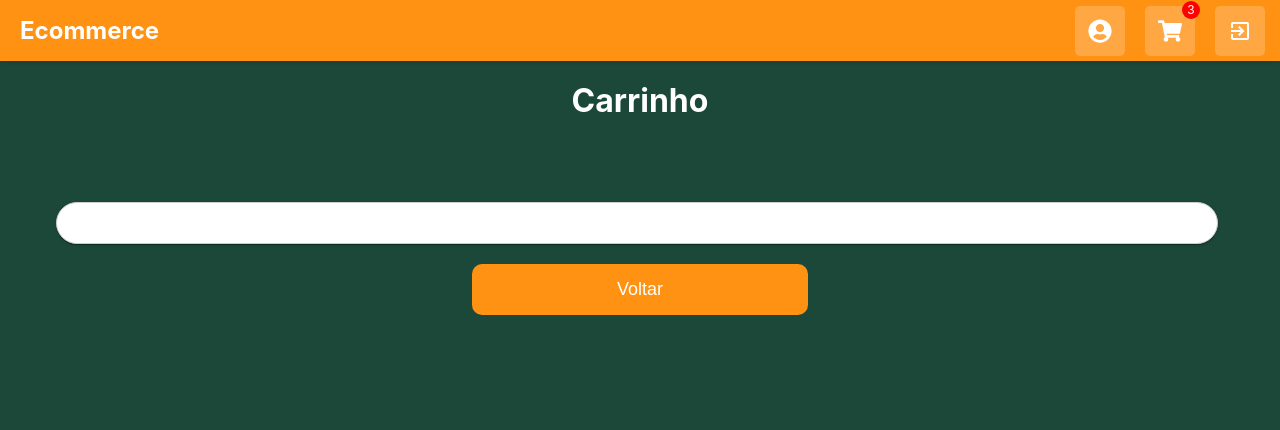
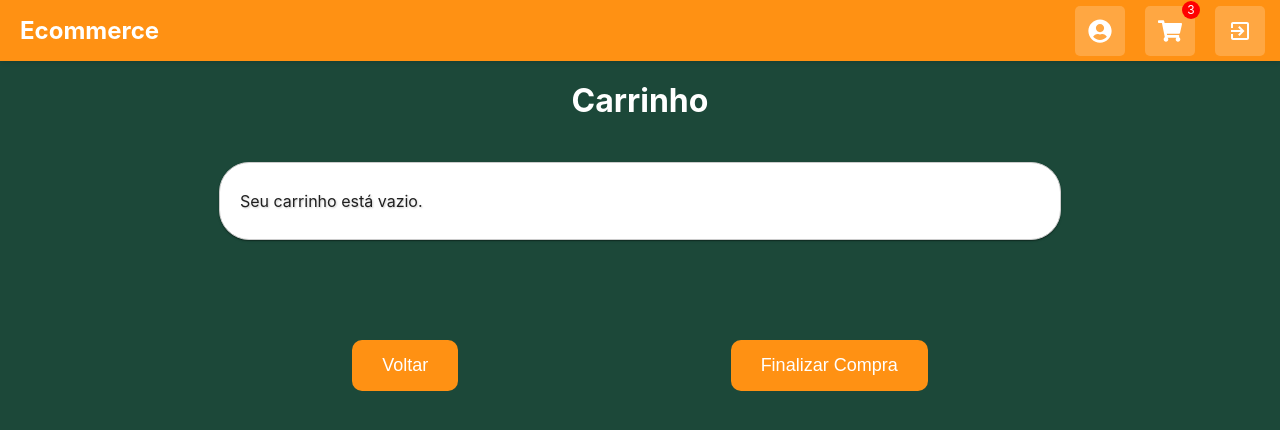
Before and after one commit to JoseDanielF/ecommerce, a React (Create React App) app in the folder web/: page /carrinho in a window 1280 px wide. Shown: the top 430 px of the page. Built offline with nearby package versions, Linux system fonts and the light colour scheme.

Commit message:
atualizado tela de carrinho para listar produtos selecionados

```diff
--- a/web/src/Pages/Carrinho/Carrinho.jsx
+++ b/web/src/Pages/Carrinho/Carrinho.jsx
@@ -1,15 +1,45 @@
-import React, { useState } from 'react';
+import React from 'react';
 import Styles from './Carrinho.module.css';
 import Header from '../Header/Header';
 import { useNavigate } from 'react-router-dom';
-import { Paper, CircularProgress } from '@material-ui/core';
+import { Paper, Button } from '@material-ui/core';
+import pedidosService from '../../Services/Pedidos/Pedidos-service';
+import dadosUserLogadoService from '../../Services/DadosUserLogado/DadosUserLogado-service';
 
-function Carrinho() {
+function Carrinho({ itens = [] }) {
   const navigate = useNavigate();
-  const [carregando, setCarregando] = useState(true);
 
   const handleVoltar = () => {
     navigate('/telaPrincipal');
+  };
+
+  const handleFinalizarCompra = async () => {
+    try {
+      const promises = itens.map((item) => {
+        const dados = {
+          idProduto: item.id || item.productId,
+          idUsuario: dadosUserLogadoService.getUserInfo().id,
+          quantidade: item.quantidade,
+          preco: item.price || item.preco,
+          fornecedor: item.pais
+        };
+
+        return pedidosService.buyProduct(dados);
+      });
+
+      const resultados = await Promise.all(promises);
+
+      const erros = resultados.filter(resposta => resposta.error);
+
+      if (erros.length === 0) {
+        alert('Todas as compras foram finalizadas com sucesso!');
+        navigate('/pedidos');
+      } else {
+        alert(`Algumas compras falharam.`);
+      }
+    } catch (erro) {
+      alert(`Erro ao finalizar as compras: ${erro.message}`);
+    }
   };
 
   return (
@@ -18,23 +48,32 @@ function Carrinho() {
       <div className={Styles.TelaPrincipalContainer}>
         <div className={Styles.mainContent}>
           <h1>Carrinho</h1>
+          <Paper className={Styles.paper}>
+            {itens.length === 0 ? (
+              <p>Seu carrinho está vazio.</p>
+            ) : (
+              itens.map((item, index) => (
+                <div key={index} className={Styles.cartItem}>
+                  <img src={item.imagem || item.gallery[0]} alt={item.name || item.nome} className={Styles.cartItemImage} />
+                  <div className={Styles.cartItemDetails}>
+                    <p><strong>{item.name || item.nome}</strong></p>
+                    <p>Quantidade: {item.quantity}</p>
+                    <p>Preço Unitário: R$ {item.price || item.preco}</p>
+                    {item.hasDiscount && (
+                      <p>Preço com Desconto: R$ {(item.price - (item.price * item.discountValue)).toFixed(2)}</p>
+                    )}
+                  </div>
+                </div>
+              ))
+            )}
+          </Paper>
         </div>
-
-        <Paper className={Styles.paper}>
-          {/* {carregando ? (
-          <div className={Styles.loading}>
-            <CircularProgress />
-            <p>Carregando...</p>
-          </div>
-        ) : (
-          <>
-           Opa
-          </>
-        )} */}
-        </Paper>
         <div className={Styles.buttonContainer}>
-          <button type="button" className={Styles.BackButton} onClick={handleVoltar}>
+          <button variant="contained" className={Styles.Button} onClick={handleVoltar}>
             Voltar
+          </button>
+          <button variant="contained" className={Styles.Button} onClick={handleFinalizarCompra}>
+            Finalizar Compra
           </button>
         </div>
       </div>
--- a/web/src/Pages/Carrinho/Carrinho.module.css
+++ b/web/src/Pages/Carrinho/Carrinho.module.css
@@ -17,7 +17,39 @@
   width: 100%;
 }
 
-.BackButton {
+.paper {
+  padding: 20px;
+  margin: 20px;
+  border: 1px solid #ccc;
+  border-radius: 30px !important;
+  width: 100%;
+  max-width: 800px;
+}
+
+.cartItem {
+  display: flex;
+  margin-bottom: 20px;
+}
+
+.cartItemImage {
+  width: 100px;
+  height: auto;
+  margin-right: 20px;
+  border-radius: 10px;
+}
+
+.cartItemDetails {
+  flex-grow: 1;
+}
+
+.buttonContainer {
+  display: flex;
+  justify-content: space-evenly;
+  width: 100%;
+  margin-top: 20px;
+}
+
+.Button {
   background-color: #FF9113;
   color: #fff;
   border: none;
@@ -28,38 +60,14 @@
   display: flex;
   justify-content: center;
   align-items: center;
-  width: 30%;
+  transition: background-color 0.3s ease;
 }
 
-.buttonContainer {
-  display: flex;
-  justify-content: space-evenly;
-  width: 100%;
-  margin-top: 20px;
-}
-
-.BackButton:hover {
+.Button:hover {
   background-color: #E68010;
 }
 
-.loading {
-  display: flex;
-  flex-direction: column;
-  align-items: center;
-  justify-content: center;
-  height: 200px;
+.Button:disabled {
+  background-color: #ccc;
+  cursor: not-allowed;
 }
-
-.loading p {
-  margin-top: 10px;
-  font-size: 1em;
-  color: #333;
-}
-
-.paper {
-  padding: 20px;
-  border: 1px solid #ccc;
-  border-radius: 30px !important;
-  width: 100%;
-  margin-left: -24px;
-}
```
